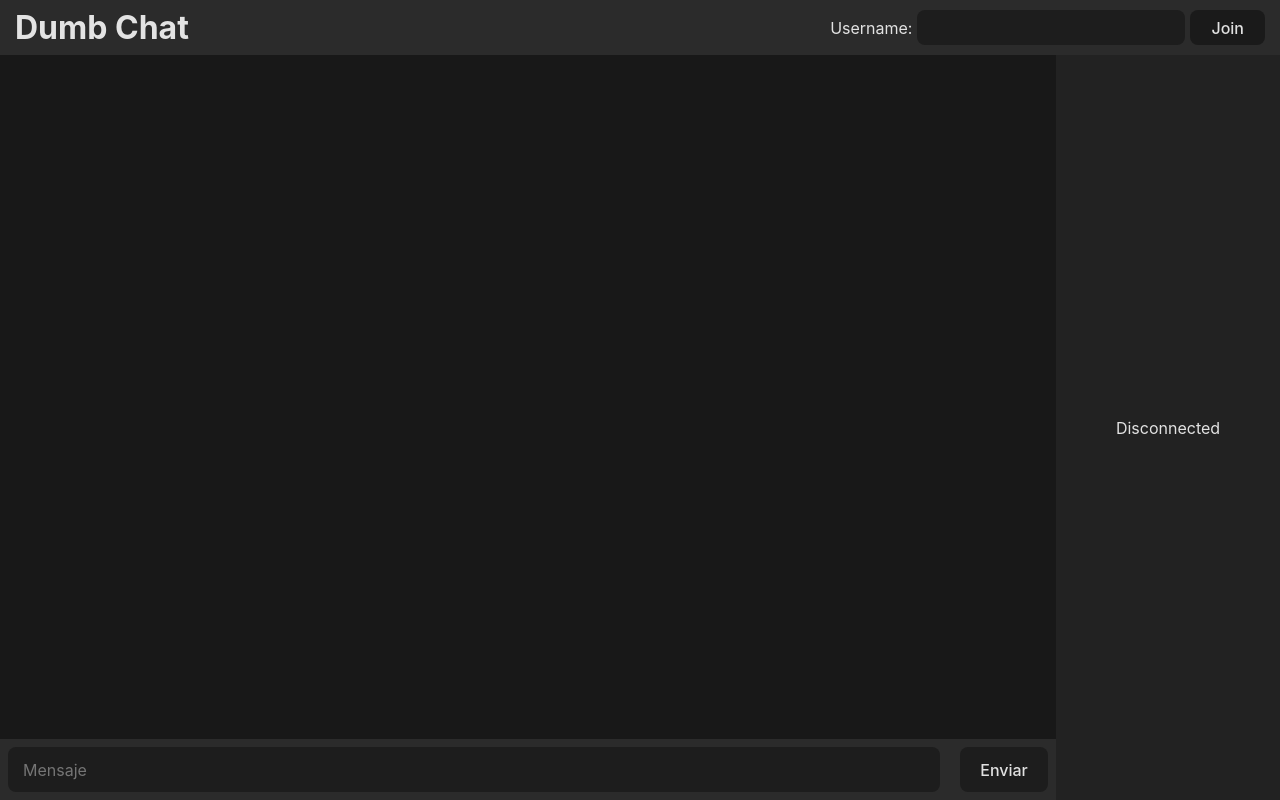
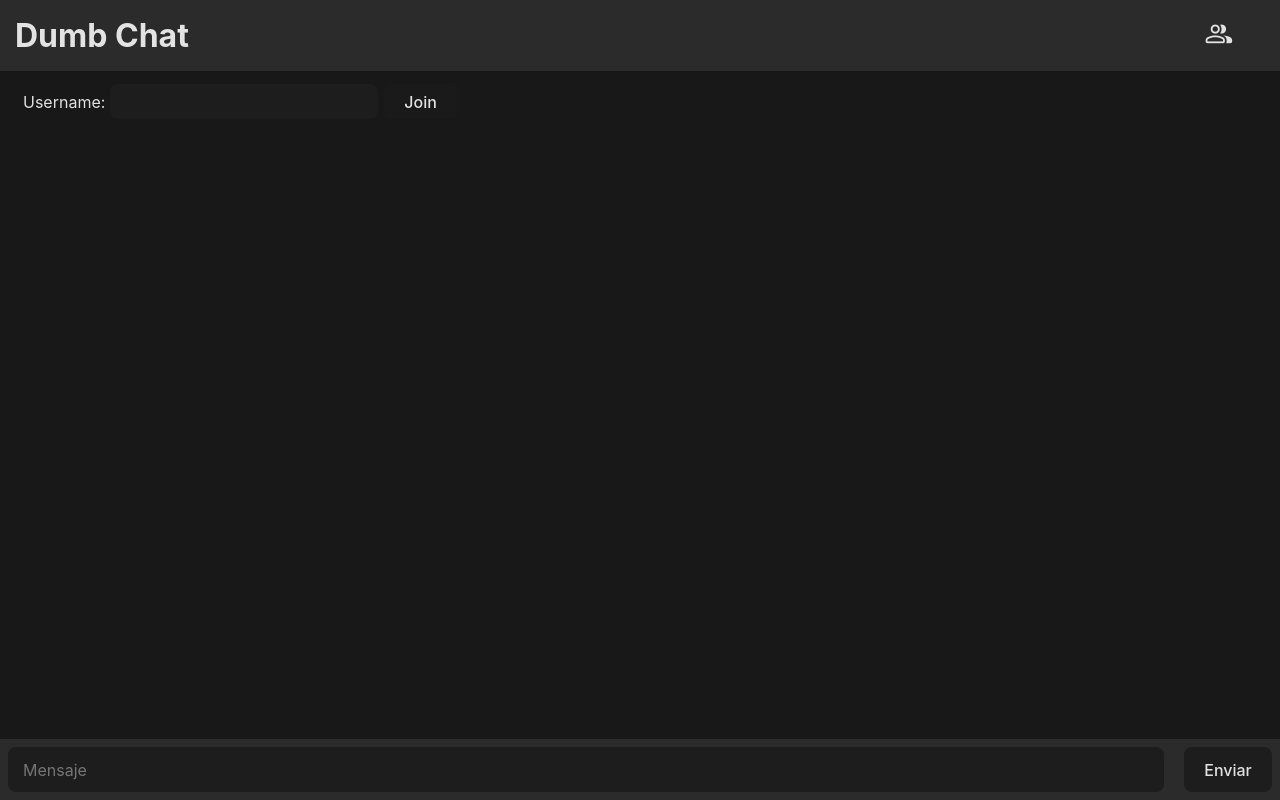
Before and after one commit to ushu3323/dumb-chat-app, a React (Vite) app: page / in a window 1280 px wide. Built offline with nearby package versions, Linux system fonts and the light colour scheme.

Commit message:
Show and hide users sidebar

```diff
--- a/src/client/Chat.css
+++ b/src/client/Chat.css
@@ -18,6 +18,15 @@
   box-sizing: border-box;
   margin: 0;
   background: var(--black-5);
+}
+
+.icon-btn {
+  border: 1px solid transparent;
+  padding: 1rem;
+  font-size: 2em;
+  color: inherit;
+  background-color: transparent;
+  cursor: pointer;
 }
 
 .username {
@@ -54,3 +63,19 @@
   margin-left: 15px;
   font-size: 2em;
 }
+
+#toggle-sidebar .material-symbols-rounded {
+  transition: 300ms ease;
+  scale: 1.2;
+  font-variation-settings: 'FILL' 0,
+  'wght' 400,
+  'GRAD' 0,
+  'opsz' 48;
+}
+
+#toggle-sidebar[aria-expanded="true"] .material-symbols-rounded {
+  font-variation-settings: 'FILL' 1,
+  'wght' 400,
+  'GRAD' 0,
+  'opsz' 48
+}
--- a/src/client/Chat.tsx
+++ b/src/client/Chat.tsx
@@ -1,5 +1,5 @@
 import "./Chat.css";
-import { type FormEvent } from "react";
+import { useState, type FormEvent } from "react";
 import useChatSession from "./hooks/useChatSession";
 import Message from "./components/Message/Message";
 import UsernamePrompt from "./components/UsernamePrompt/UsernamePrompt";
@@ -7,6 +7,7 @@ import UsersSidebar from "./components/UsersSidebar/UsersSidebar";
 
 export default function Chat() {
   const { chat, username, join, connectedUsers } = useChatSession();
+  const [sidebarVisible, setSidebarVisible] = useState(false);
 
   const handleMessageSubmit = (e: FormEvent<HTMLFormElement>) => {
     e.preventDefault();
@@ -17,28 +18,41 @@ export default function Chat() {
     chat.sendMessage(message);
   };
 
+  const toggleSidebar = () => setSidebarVisible(!sidebarVisible);
+
   return (
     <>
       <header className="header">
         <h1 className="title">Dumb Chat</h1>
-        <div className="username">
-          <span>Username:</span>
-          {username || (
-            <UsernamePrompt onSubmit={(username) => join(username)} />
-          )}
-        </div>
+        <button
+          id="toggle-sidebar"
+          className="icon-btn"
+          style={{marginRight: "1em"}}
+          onClick={toggleSidebar}
+          aria-expanded={sidebarVisible}
+          aria-controls="users-sidebar"
+        >
+          <span className="material-symbols-rounded">group</span>
+        </button>
       </header>
       <div className="chat">
         <div className="chat-container">
           <main className="messages">
-            {chat.messages.map(({ status, data: { id, author, content } }) => (
+            {username ? (
+              chat.messages.map(({ status, data: { id, author, content } }) => (
                 <Message
                   key={id}
                   author={author}
                   content={content}
                   status={status}
                 />
-            ))}
+              ))
+            ) : (
+              <div className="username">
+                <span>Username:</span>
+                <UsernamePrompt onSubmit={(username) => join(username)} />
+              </div>
+            )}
           </main>
           <div className="message-box">
             <form
@@ -53,13 +67,18 @@ export default function Chat() {
                 placeholder="Mensaje"
                 className="textinput"
               />
-              <button type="submit" disabled={!username}>
+              <button className="button" type="submit" disabled={!username}>
                 Enviar
               </button>
             </form>
           </div>
         </div>
-        <UsersSidebar username={username} users={connectedUsers} />
+        <UsersSidebar
+          id="users-sidebar"
+          visible={sidebarVisible}
+          username={username}
+          users={connectedUsers}
+        />
       </div>
     </>
   );
--- a/src/client/components/UsersSidebar/UsersSidebar.css
+++ b/src/client/components/UsersSidebar/UsersSidebar.css
@@ -1,12 +1,18 @@
 .users-sidebar {
-  width: 14em;
+  width: 0em;
+  height: 100%;
   background-color: var(--black-3);
-  height: 100%;
+  transition: width 200ms ease;
+  overflow: hidden;
 }
 
 .users-sidebar .title {
   text-align: center;
   margin-top: 10px;
+}
+
+.users-sidebar[data-visible="true"] {
+  width: 14em;
 }
 
 .users-list {
--- a/src/client/components/UsersSidebar/UsersSidebar.tsx
+++ b/src/client/components/UsersSidebar/UsersSidebar.tsx
@@ -2,15 +2,17 @@ import { User } from "../../../types/chat";
 import "./UsersSidebar.css";
 
 interface Props {
+  id?: string;
   username: string | null;
   users: User[] | null;
+  visible: boolean;
 }
 
 export default function UsersSidebar(props: Props) {
-  const { username, users } = props;
+  const { username, users, visible } = props;
 
   return (
-    <aside className="users-sidebar">
+    <aside id={props.id} className={`users-sidebar`} data-visible={visible}>
       {users ? (
         <ul className="users-list">
           <li className="users-list--item">
--- a/src/client/index.css
+++ b/src/client/index.css
@@ -47,7 +47,7 @@ h1 {
   line-height: 1.1;
 }
 
-button {
+button.button {
   border-radius: 8px;
   border: 1px solid transparent;
   padding: 0.6em 1.2em;
@@ -59,16 +59,24 @@ button {
   cursor: pointer;
   transition: border-color 0.25s;
 }
-button:hover {
+button.button:hover {
   border-color: #646cff;
 }
-button:focus,
-button:focus-visible {
+button.button:focus,
+button.button:focus-visible {
   outline: 4px auto -webkit-focus-ring-color;
 }
 
 input {
   color: inherit;
+}
+
+.material-symbols-rounded {
+  font-variation-settings:
+    'FILL' 0,
+    'wght' 400,
+    'GRAD' 0,
+    'opsz' 48;
 }
 
 @media (prefers-color-scheme: light) {
```
Lines whose indentation alone changed are shown as unchanged.
